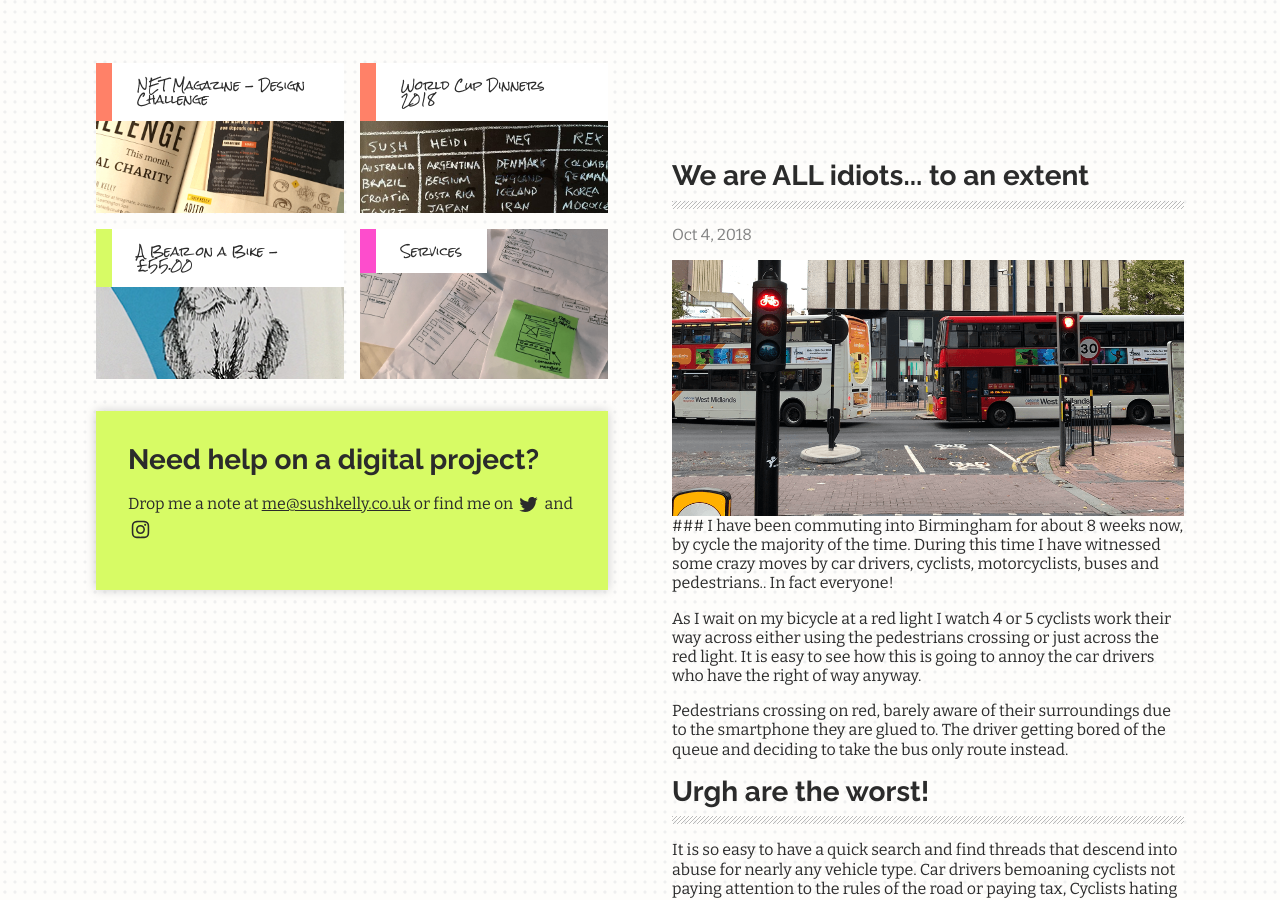
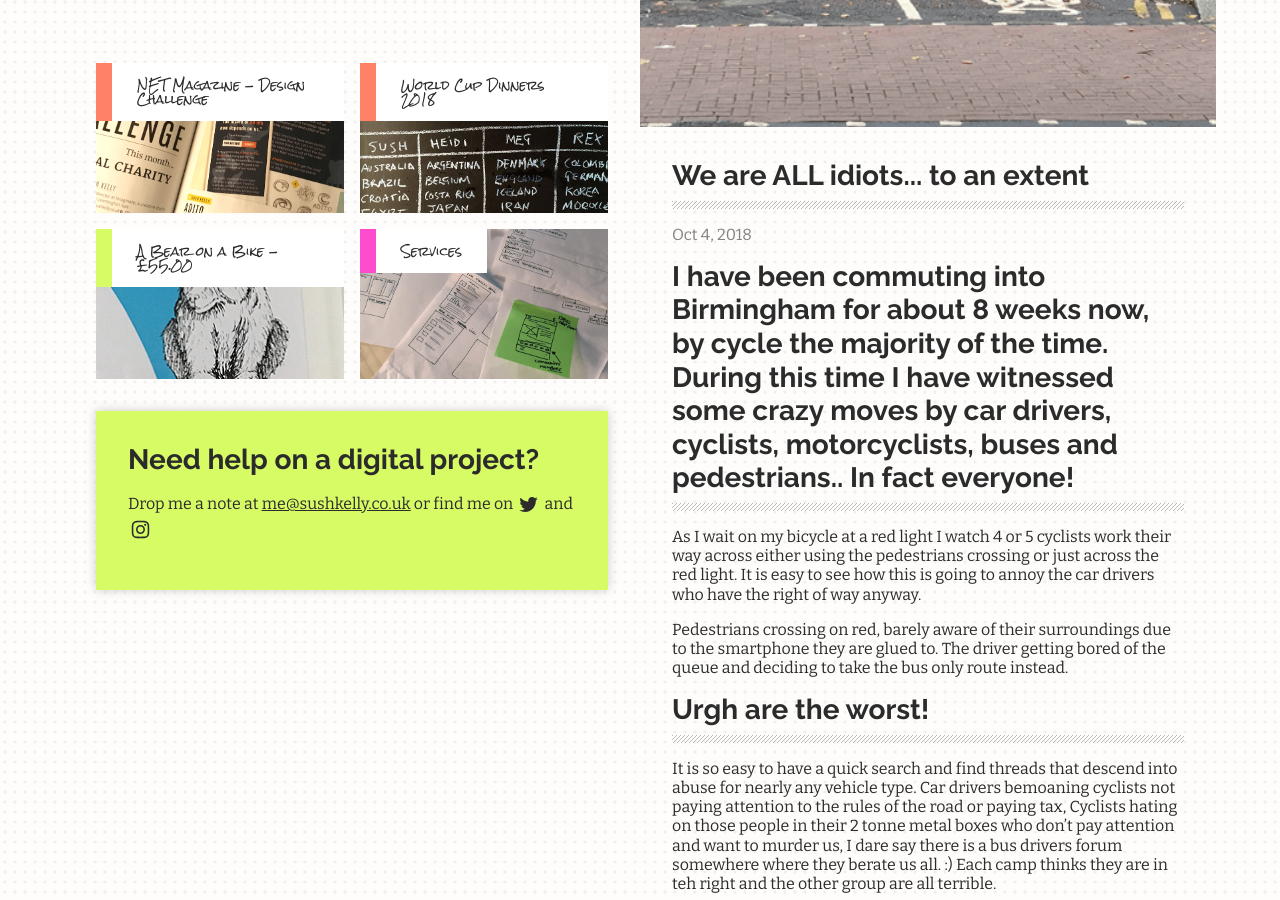
Before and after one commit to maxray/maxray.github.io, a Jekyll site: the page built from index.html, in a window 1280 px wide and 900 px high, scrolled down 503 px. Built offline with Jekyll 4.4.1, drawn with Linux system fonts in a browser that asks for light colours.

Commit message:
Updated We Are All Idiots Dot Dot Dot To An Extent

```diff
--- a/_posts/2018-10-04-we-are-all-idiots-dot-dot-dot-to-an-extent.markdown
+++ b/_posts/2018-10-04-we-are-all-idiots-dot-dot-dot-to-an-extent.markdown
@@ -3,9 +3,10 @@ title: We are ALL idiots... to an extent
 date: 2018-10-04 19:00:00 Z
 categories:
 - Work
+thumbnail_image: "/uploads/traffic.png"
 ---
 
-![traffic.png](/uploads/traffic.png)### I have been commuting into Birmingham for about 8 weeks now, by cycle  the majority of the time. During this time I have witnessed some crazy moves by car drivers, cyclists, motorcyclists, buses and pedestrians.. In fact everyone!
+### I have been commuting into Birmingham for about 8 weeks now, by cycle  the majority of the time. During this time I have witnessed some crazy moves by car drivers, cyclists, motorcyclists, buses and pedestrians.. In fact everyone!
 
 As I wait on my bicycle at a red light I watch 4 or 5 cyclists work their way across either using the pedestrians crossing or just across the red light. It is easy to see how this is going to annoy the car drivers who have the right of way anyway.
 
```
